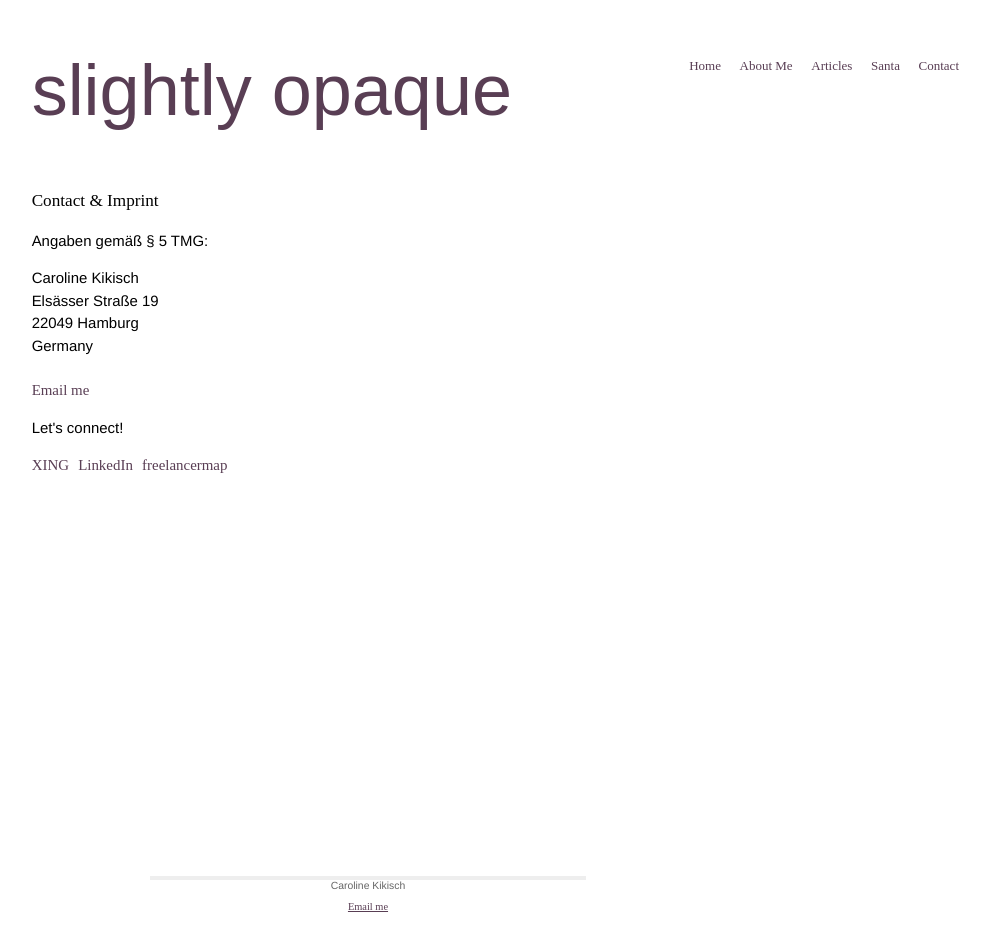
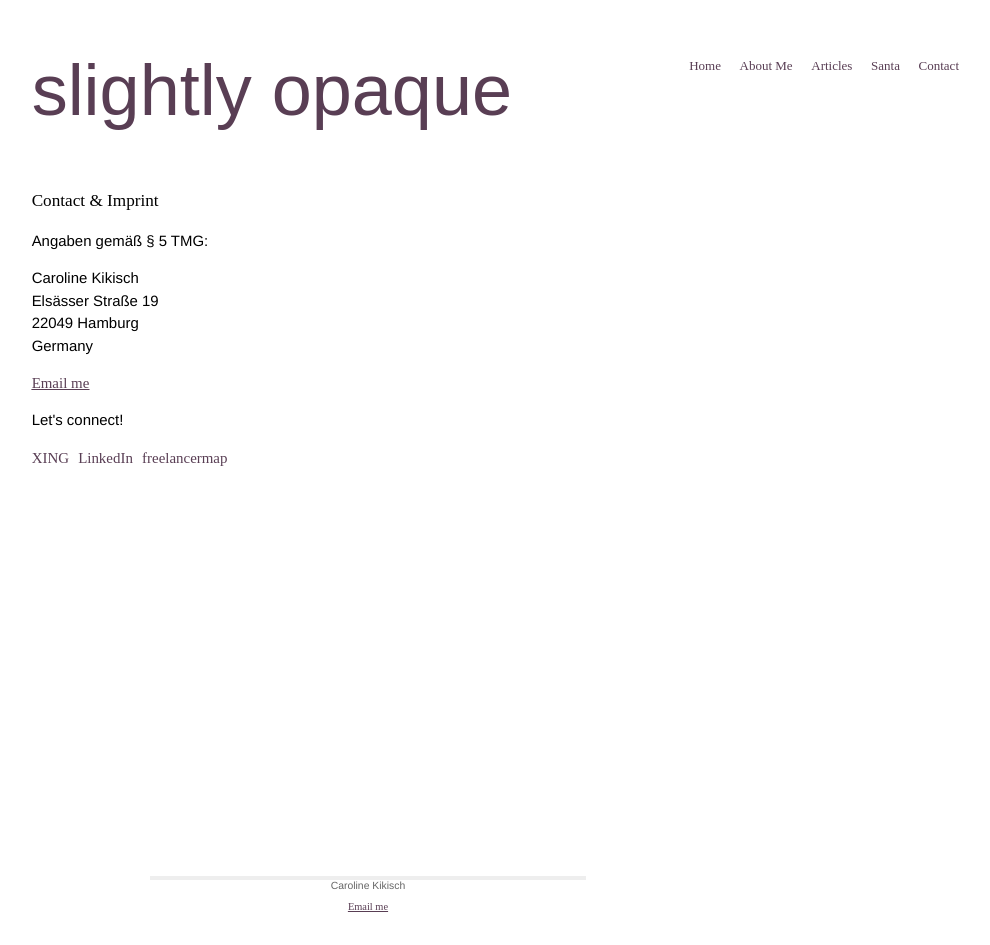
Before and after one commit to slightlyopaque/slightlyopaque_old.github.io, a Jekyll site: the page built from Contact.html, in a window 1280 px wide. Shown: the whole page, without its empty margins (272-1262 px from the left). Built offline with Jekyll 4.4.1, drawn with Linux system fonts in a browser that asks for light colours; Markdown is read by kramdown in place of the engine named in the settings.

Commit message:
links Bearbeitung

```diff
--- a/Contact.html
+++ b/Contact.html
@@ -8,9 +8,10 @@
 <p> Caroline Kikisch<br>
 Elsässer Straße 19<br>
 22049 Hamburg<br>
-Germany<br><br>
+Germany</p>
 
-<a href="mailto:hush@slightlyopaque.net">Email me</a></p>
+<a href="mailto:hush@slightlyopaque.net"> <p id="email">Email me</p></a>
+
 
 <p>Let's connect!</p>
 	<ul class="list_inline">
--- a/css/main.css
+++ b/css/main.css
@@ -21,7 +21,7 @@
 
 h1, h2, h3, h4, h5, h6 {
   font-size: 115%;
-  font-family: Avenir;
+  font-family: Avenir; sans-serif;
   font-weight: 500;
 }
 
@@ -29,18 +29,27 @@
 .post h1 {text-align: center;
 	font-size: 1.8em;
 
-	font-family: Avenir;
+	font-family: Avenir; sans-serif;
 	margin-top: 1em;line-height: 1.3;font-weight: 100;font-variant: small-caps;}
 p { margin: 1em 0; }
 
 a {
 	color: #593E54;
-	text-decoration: none;
 	font-family: Avenir; sans-serif;
 }
 
-a:hover   { color: #000; }
+a:hover {
+	color: red;
+	text-decoration: none;
+}
 /*a:visited { color: #a0a; }*/
+
+div ul li a {
+	color: #593E54;
+	font-family: Avenir; sans-serif;
+	text-decoration: none;
+}
+
 
 .directory a {
 	float:right;
@@ -78,7 +87,8 @@
 
 #page-navigation a:hover   { color: #000; }
 
-.footer a {
+/*.footer a { */
+#email {
 	color: #593e54;
 	text-decoration: underline;
 	font-weight: 500;
@@ -106,7 +116,7 @@
 
 .posts span {
   color: #aaa;
-  font-family: Avenir;
+  font-family: Avenir; sans-serif;
   font-size: 80%;
   float: right;
   padding: 0;
```
